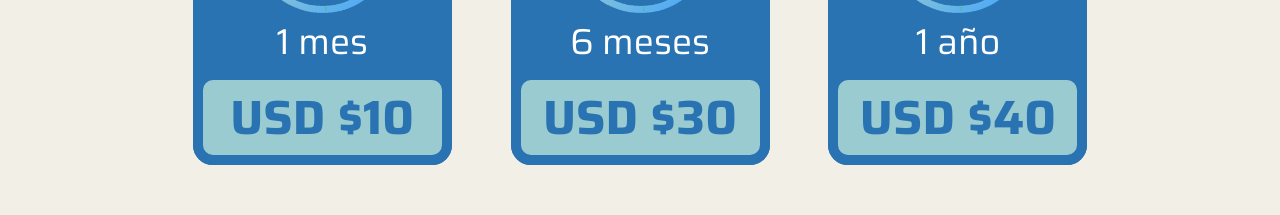
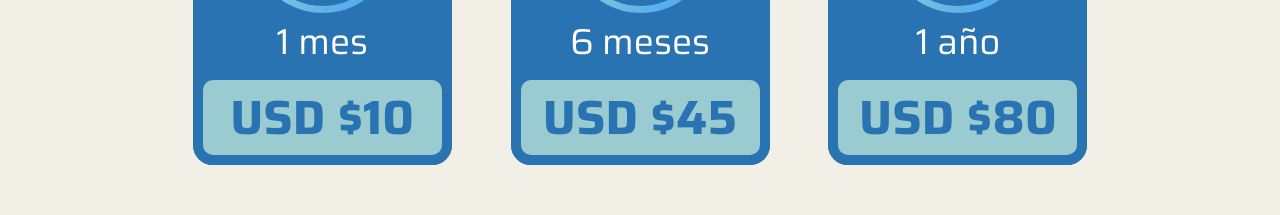
Before and after one commit to Moy446/Mind-Notes, a React (Vite) app in the folder frontend/: page /PlanesGeneral in a window 1280 px wide. Shown: the part 456-671 px from the top of the page. Built offline with nearby package versions, Linux system fonts and the light colour scheme; no server answers.

Commit message:
Precios Cambio De precios

```diff
--- a/frontend/src/Planes.jsx
+++ b/frontend/src/Planes.jsx
@@ -146,14 +146,14 @@ export default function PerfilPsiF(props) {
                 />
                 <SubBtn
                     time="6 Meses"
-                    price="USD$30"
+                    price="USD$45"
                     des="Contratar plan semestral"
                     onClick={() => handleCheckout('seisMeses')}
                     disabled={loading || authLoading}
                 />
                 <SubBtn
                     time="1 Año"
-                    price="USD$40"
+                    price="USD$80"
                     des="Contratar  plan anual"
                     onClick={() => handleCheckout('unYear')}
                     disabled={loading || authLoading}
--- a/frontend/src/PlanesGeneral.jsx
+++ b/frontend/src/PlanesGeneral.jsx
@@ -27,13 +27,13 @@ function PlanesGeneral() {
                 <div className='div-planCard'>
                     <img className="img-planesGeneral" src={logoColor} alt="Imagen"/>
                     <p className='p-duracion'>6 meses</p>
-                    <button className= "btn-planesGeneral">USD $30</button>
+                    <button className= "btn-planesGeneral">USD $45</button>
                 </div>
 
                 <div className='div-planCard'>
                     <img className="img-planesGeneral" src={logoColor} alt="Imagen"/>
                     <p className='p-duracion'>1 año</p>
-                    <button className= "btn-planesGeneral">USD $40</button>
+                    <button className= "btn-planesGeneral">USD $80</button>
                 </div>
 
             </div>
```
Also changed, not shown: 1 other file (tests, documents, lock files or other folders).
